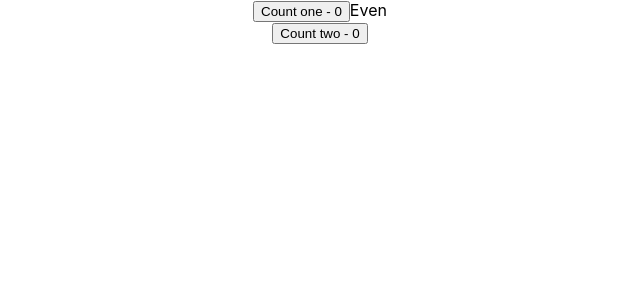
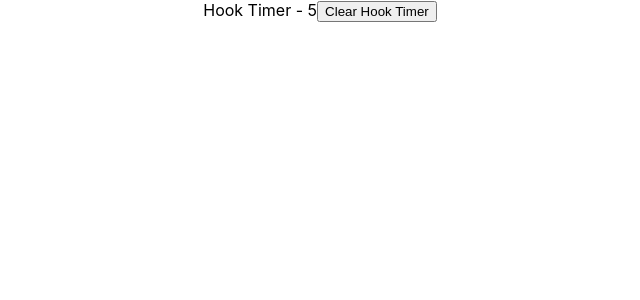
Before and after one commit to rohitkumar2850/react-hooks, a React (Create React App) app: page / in a window 1280 px wide. Shown: the top 300 px of the page, without its empty margins (320-960 px from the left). Built offline with nearby package versions, Linux system fonts and the light colour scheme.

Commit message:
useRef_hook

```diff
--- a/src/App.js
+++ b/src/App.js
@@ -21,6 +21,8 @@
 import DataFetchingTwo from "./fetching_data_with_useReducer/DataFetchingTwo";
 import ParentComponenet from "./callback_hook/ParentComponenet";
 import Counter from "./memo_hook/Counter";
+import FocusInput from "./useRef_hook/FocusInput";
+import HookTimer from "./useRef_hook/HookTimer";
 // export const UserContext = React.createContext();
 // export const ChannelContext = React.createContext();
 
@@ -44,8 +46,9 @@
   return (
     <div className="App">
       <div>
-
-        <Counter />
+      <HookTimer />
+        {/* <FocusInput /> */}
+        {/* <Counter /> */}
         {/* <ParentComponenet /> */}
         {/* <DataFetchingTwo /> */}
         {/* <DataFetchingOne /> */}
--- /dev/null
+++ b/src/useRef_hook/FocusInput.js
@@ -0,0 +1,17 @@
+import React, {useEffect, useRef} from 'react'
+
+function FocusInput() {
+
+    const inputRef = useRef(null)
+
+    useEffect(() => {
+       inputRef.current.focus()
+    }, [])
+    return (
+        <div>
+            <input ref={inputRef} type="text" />
+        </div>
+    )
+}
+
+export default FocusInput
--- /dev/null
+++ b/src/useRef_hook/HookTimer.js
@@ -0,0 +1,24 @@
+import React, {useState, useEffect, useRef} from 'react'
+
+function HookTimer() {
+    const [timer, setTimer] = useState(0)
+    const intervalRef = useRef()
+
+    useEffect(() => {
+        intervalRef.current = setInterval(() => {
+            setTimer(prevTimer =>  prevTimer + 1)
+        }, 1000)
+        return () => {
+            clearInterval(intervalRef.current)
+        }
+
+    }, [])
+    return (
+        <div>
+            Hook Timer - {timer}
+            <button onClick={() => clearInterval(intervalRef.current)}>Clear Hook Timer</button>
+        </div>
+    )
+}
+
+export default HookTimer
```
